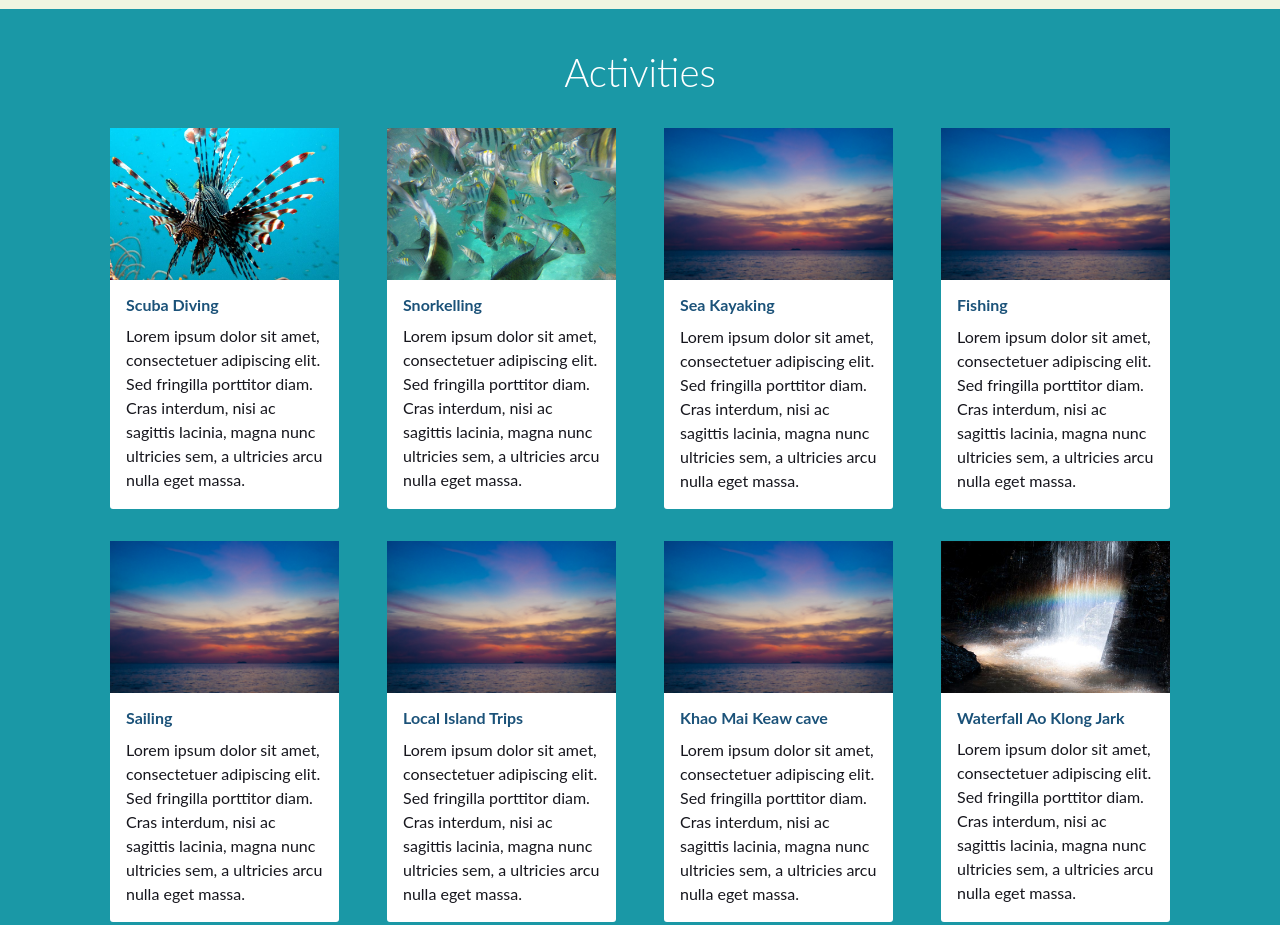
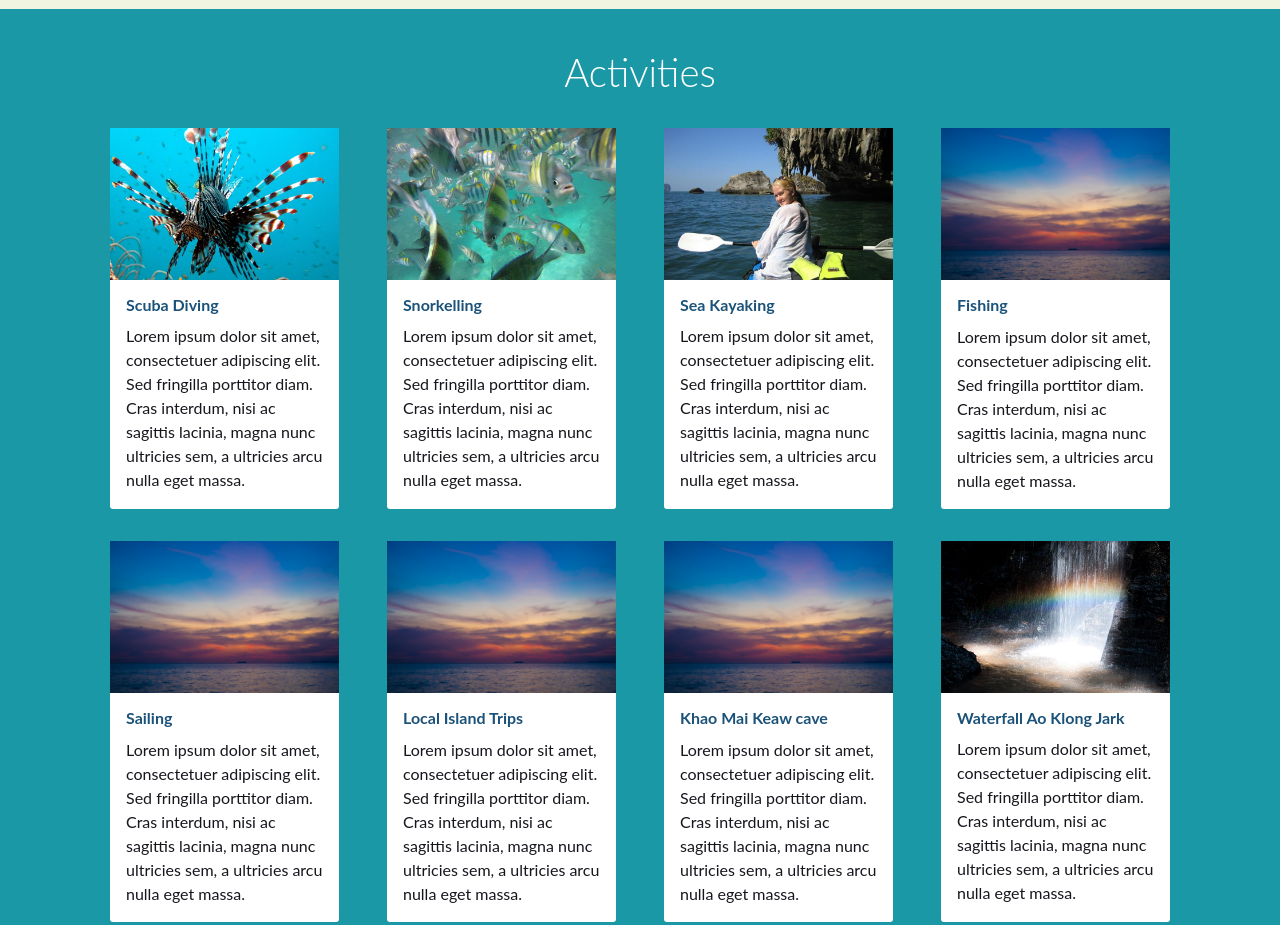
Before and after one commit to DanielGenser/lanta-info, a website: page index.html in a window 1280 px wide. Shown: the part 1600-2525 px from the top of the page. Drawn offline with nearby package versions, Linux system fonts and the light colour scheme.

Commit message:
Sea Kayaking

```diff
--- a/index.html
+++ b/index.html
@@ -110,7 +110,7 @@
                     </div>
                     <div class="column col-25">
                         <div class="activity">
-                            <img src="images/intro-bg.jpg" alt="" />
+                            <img src="images/activity-sea-kayaking.jpg" alt="Sea kayaking photo by Joel Burslem – https://www.flickr.com/photos/leojmelsrub/6046333" />
                             <h2>Sea Kayaking</h2>
                             <p>Lorem ipsum dolor sit amet, consectetuer adipiscing elit. Sed fringilla porttitor diam. Cras interdum, nisi ac sagittis lacinia, magna nunc ultricies sem, a ultricies arcu nulla eget massa.</p>
                         </div>
```
Also changed, not shown: images/activity-sea-kayaking.jpg (added), 1 other file.
